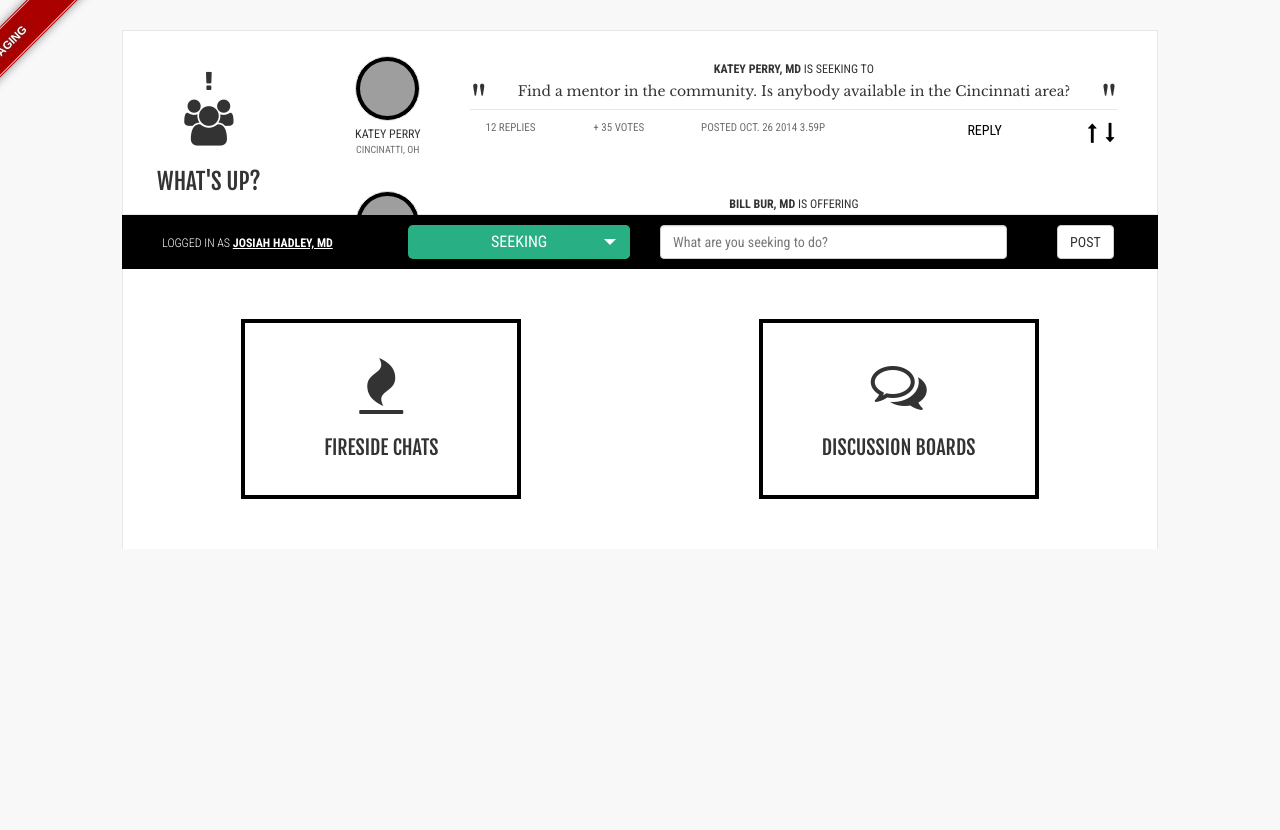
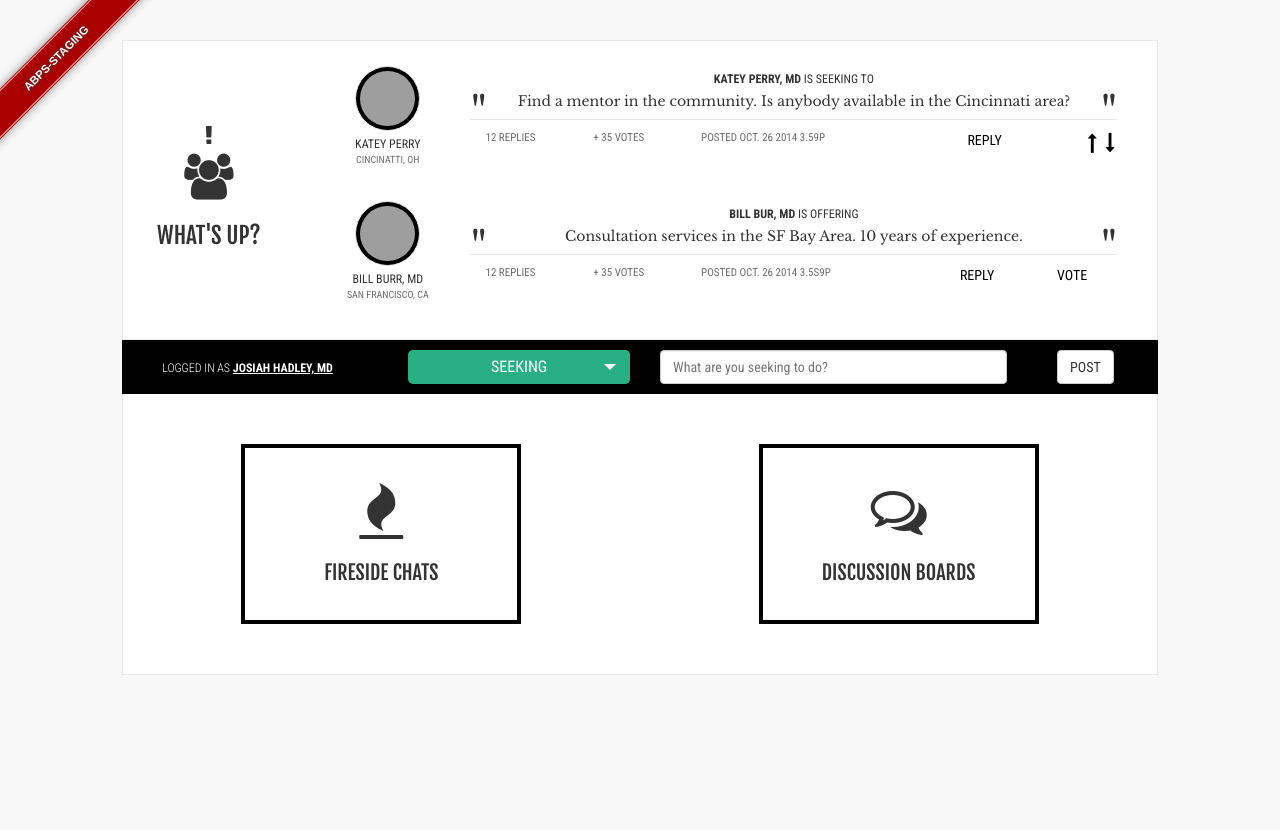
Before and after one commit to JHadley1406/ABFASPortal, a Django app: page / in a window 1280 px wide. After the commit the page ends 675 px from the top, so only its background shows below. Run offline with Django 3.2, Linux system fonts and the light colour scheme; some libraries are stand-ins or nearby versions; grey boxes are pictures that could not be loaded.

Commit message:
better proportions

```diff
--- a/forum/static/style_index.css
+++ b/forum/static/style_index.css
@@ -7,8 +7,8 @@
 
 .whats-up {
   background-color: white;
-  height: 185px;
-  margin-top: 30px;
+  height: 300px;
+  margin-top: 40px;
   border: 1px solid #E7E7E7;
 
 }
@@ -24,7 +24,7 @@
 }
 
 .messages {
-  height: 170px;
+  height: 270px;
   margin-top: 15px;
   /*  border-bottom: 4px solid black;*/
   overflow: scroll;
@@ -36,7 +36,7 @@
 }
 
 .w-u-title {
-  padding-top: 36px;
+  padding-top: 80px;
   /*margin-left: -15px;*/
   /*background-color: black !important;
   color: white;*/
@@ -228,6 +228,7 @@
 .double {
  border-right:  1px solid #E7E7E7;
  border-left:  1px solid #E7E7E7;
+ border-bottom: 1px solid #E7E7E7;
  overflow: hidden;
  padding-top: 50px;
  padding-bottom: 50px;
@@ -418,7 +419,7 @@
   white-space: nowrap;
   /* top left corner */
   position: absolute;
-  left: -150px;
+  left: -88px;
   top: 40px;
   /* 45 deg ccw rotation */
   -webkit-transform: rotate(-45deg);
@@ -443,3 +444,8 @@
   /* shadow */
   text-shadow: 0 0 5px #444;
 }
+
+
+body {
+  margin-bottom: 0px;
+}
```
